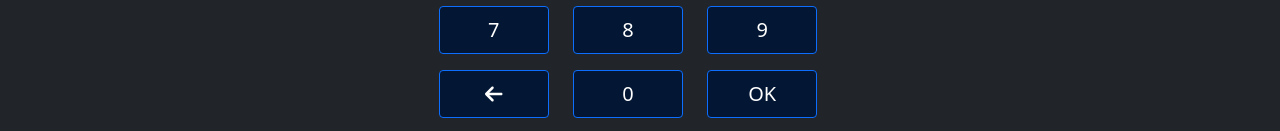
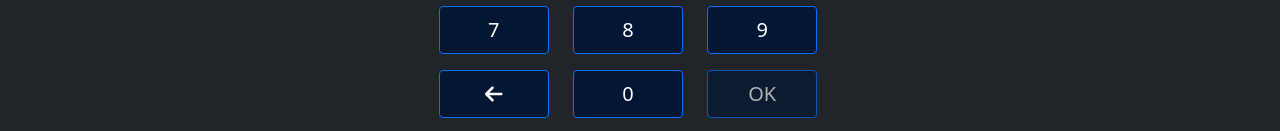
Before and after one commit to kokmok/math, an Angular app: page /1/1/1 in a window 1280 px wide. Both pictures are taken after a click on the button "C'est parti". Shown: the part 666-797 px from the top of the page. Built offline with nearby package versions, Linux system fonts and the light colour scheme.

Commit message:
prevent false submit

```diff
--- a/src/app/free-answer/free-answer.component.html
+++ b/src/app/free-answer/free-answer.component.html
@@ -41,7 +41,7 @@
       <button class="btn btn-lg w-100 btn-primary bg-primary-subtle" (click)="appendResponse('0')">0</button>
     </div>
     <div class="col-4 mb-3">
-      <button class="btn btn-lg w-100 btn-primary bg-primary-subtle" [disabled]="response.length" (click)="answer()">OK</button>
+      <button class="btn btn-lg w-100 btn-primary bg-primary-subtle" [disabled]="response.length == 0" (click)="answer()">OK</button>
     </div>
   </div>
 </div>
```
